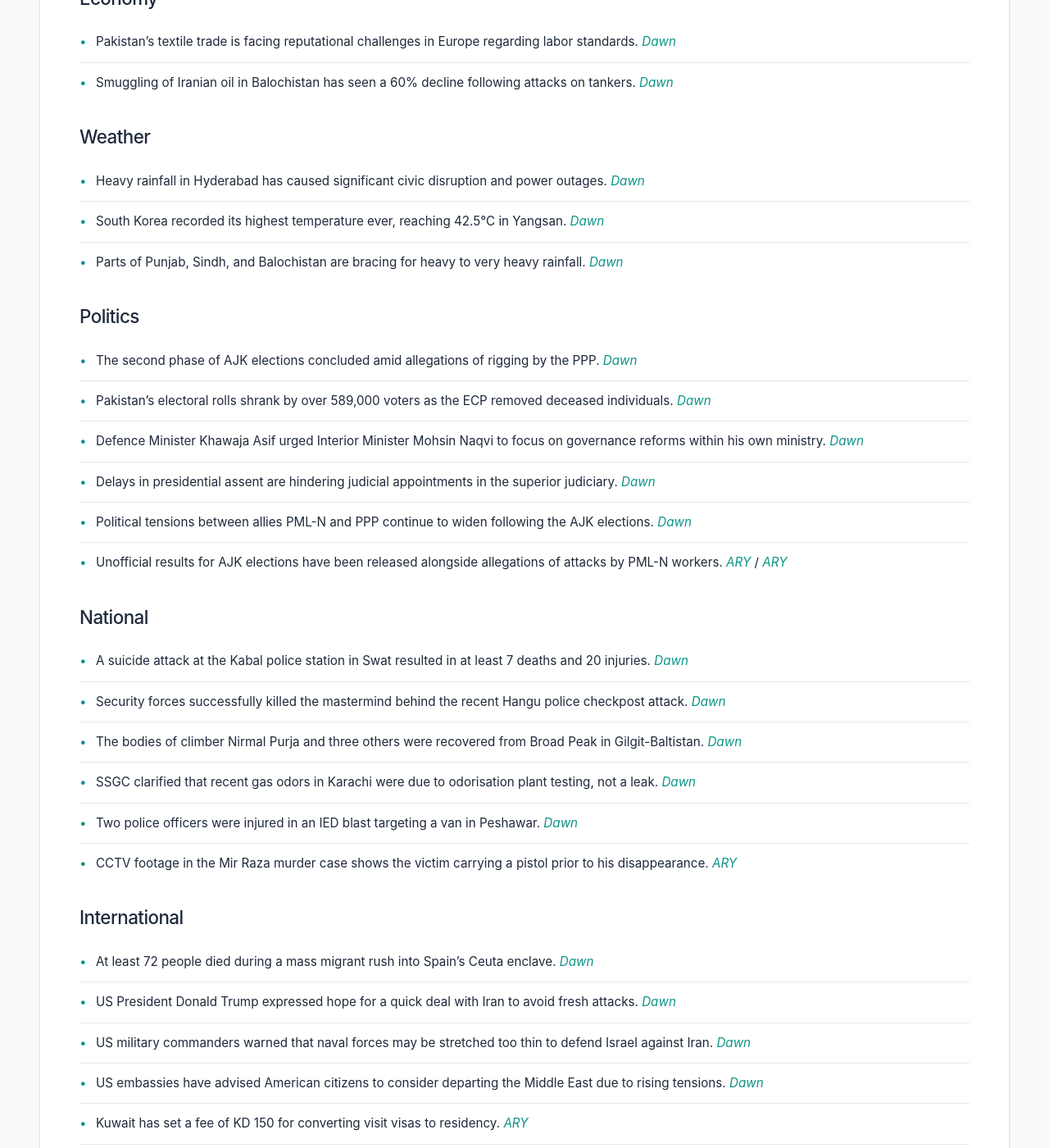
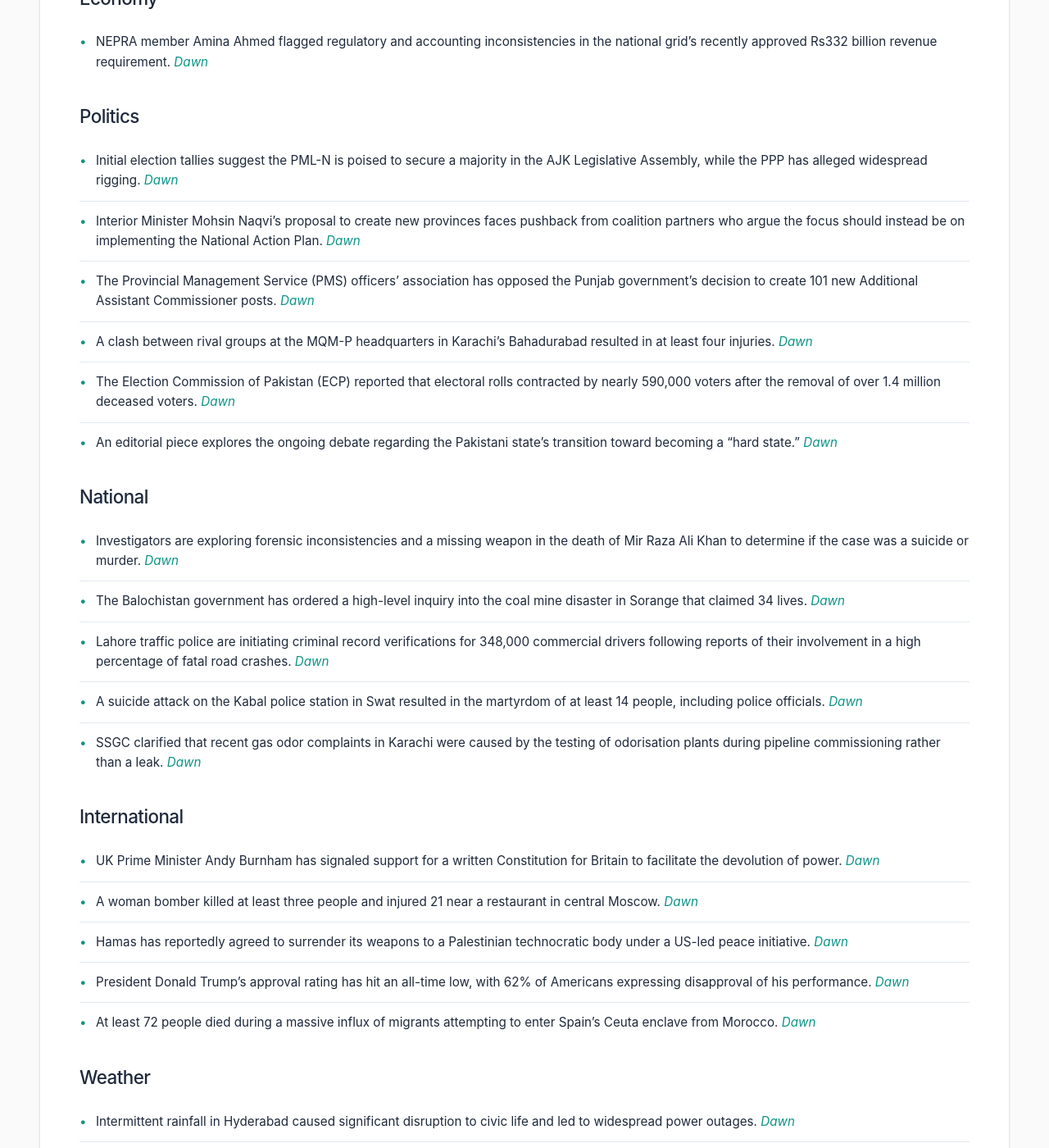
Before and after one commit to zsubzwary/news, a Jekyll site: the page built from en/index.md, in a window 1280 px wide and 1400 px high, scrolled down 428 px. Shown: the whole window at 82% size. Built offline with Jekyll 4.4.1, drawn with Linux system fonts in a browser that asks for light colours; some web fonts are replaced; comment, search, counter and statistics services are not loaded; some of the changed text lies outside the part shown.

Commit message:
DateTime; 2026-08-03T04:02:56.300Z

```diff
--- a/en/index.md
+++ b/en/index.md
@@ -4,51 +4,40 @@ title: Pakistan News Briefing
 lang: en
 ---
 
-Published at: 02-Aug-2026 21:03PKT
+Published at: 03-Aug-2026 09:02PKT
 
 Time to read: 3 mins
 
 ### Economy
-- Pakistan's textile trade is facing reputational challenges in Europe regarding labor standards. *[Dawn](https://www.dawn.com/news/2020141/guilty-until-proven-innocent-pakistans-textile-trade-on-trial)*
-- Smuggling of Iranian oil in Balochistan has seen a 60% decline following attacks on tankers. *[Dawn](https://www.dawn.com/news/2020065/iranian-oil-smuggling-drops-60pc-claim-sources)*
+- NEPRA member Amina Ahmed flagged regulatory and accounting inconsistencies in the national grid's recently approved Rs332 billion revenue requirement. *[Dawn](https://www.dawn.com/news/2020292/inconsistencies-in-rs332bn-grid-revenue-flagged)*
+
+### Politics
+- Initial election tallies suggest the PML-N is poised to secure a majority in the AJK Legislative Assembly, while the PPP has alleged widespread rigging. *[Dawn](https://www.dawn.com/news/2020296/pml-n-poised-to-grab-lions-share-in-ajk)*
+- Interior Minister Mohsin Naqvi's proposal to create new provinces faces pushback from coalition partners who argue the focus should instead be on implementing the National Action Plan. *[Dawn](https://www.dawn.com/news/2020299/naqvis-call-for-new-provinces-faces-fresh-pushback)*
+- The Provincial Management Service (PMS) officers' association has opposed the Punjab government's decision to create 101 new Additional Assistant Commissioner posts. *[Dawn](https://www.dawn.com/news/2020277/move-to-create-over-100-new-additional-assistant-commissioner-posts-in-punjab-opposed)*
+- A clash between rival groups at the MQM-P headquarters in Karachi's Bahadurabad resulted in at least four injuries. *[Dawn](https://www.dawn.com/news/2020162/scuffle-and-chaos-mar-mqm-p-meeting-as-two-groups-clash-at-partys-office-in-karachis-bahadurabad)*
+- The Election Commission of Pakistan (ECP) reported that electoral rolls contracted by nearly 590,000 voters after the removal of over 1.4 million deceased voters. *[Dawn](https://www.dawn.com/news/2020147/electoral-rolls-shrink-by-589458-in-less-than-two-months-as-ecp-removes-148m-deceased-voters)*
+- An editorial piece explores the ongoing debate regarding the Pakistani state's transition toward becoming a "hard state." *[Dawn](https://www.dawn.com/news/2020265/a-hard-state)*
+
+### National
+- Investigators are exploring forensic inconsistencies and a missing weapon in the death of Mir Raza Ali Khan to determine if the case was a suicide or murder. *[Dawn](https://www.dawn.com/news/2020224/missing-weapon-forensic-inconsistencies-puzzle-investigators-in-raza-murder-case)*
+- The Balochistan government has ordered a high-level inquiry into the coal mine disaster in Sorange that claimed 34 lives. *[Dawn](https://www.dawn.com/news/2020278/balochistan-govt-orders-inquiry-into-sorange-coal-mine-disaster)*
+- Lahore traffic police are initiating criminal record verifications for 348,000 commercial drivers following reports of their involvement in a high percentage of fatal road crashes. *[Dawn](https://www.dawn.com/news/2020243/criminal-record-verification-of-lahores-commercial-drivers-in-the-offing)*
+- A suicide attack on the Kabal police station in Swat resulted in the martyrdom of at least 14 people, including police officials. *[Dawn](https://www.dawn.com/news/2020154/at-least-14-people-including-police-officials-martyred-in-suicide-attack-on-kabal-police-station-in-swat-police)*
+- SSGC clarified that recent gas odor complaints in Karachi were caused by the testing of odorisation plants during pipeline commissioning rather than a leak. *[Dawn](https://www.dawn.com/news/2020140/ssgc-assures-citizens-there-is-no-gas-leak-says-odourisation-plant-testing-led-to-complaints)*
+
+### International
+- UK Prime Minister Andy Burnham has signaled support for a written Constitution for Britain to facilitate the devolution of power. *[Dawn](https://www.dawn.com/news/2020283/andy-burnham-backs-written-constitution-for-britain)*
+- A woman bomber killed at least three people and injured 21 near a restaurant in central Moscow. *[Dawn](https://www.dawn.com/news/2020282/woman-bomber-kills-3-near-moscow-restaurant)*
+- Hamas has reportedly agreed to surrender its weapons to a Palestinian technocratic body under a US-led peace initiative. *[Dawn](https://www.dawn.com/news/2020269/farewell-to-arms)*
+- President Donald Trump's approval rating has hit an all-time low, with 62% of Americans expressing disapproval of his performance. *[Dawn](https://www.dawn.com/news/2020266/damage-assessment)*
+- At least 72 people died during a massive influx of migrants attempting to enter Spain's Ceuta enclave from Morocco. *[Dawn](https://www.dawn.com/news/2020149/at-least-72-died-in-spains-ceuta-migrant-rush)*
 
 ### Weather
-- Heavy rainfall in Hyderabad has caused significant civic disruption and power outages. *[Dawn](https://www.dawn.com/news/2020152/routine-life-disrupted-in-hyderabad-after-rain-lashes-city)*
-- South Korea recorded its highest temperature ever, reaching 42.5°C in Yangsan. *[Dawn](https://www.dawn.com/news/2020115/south-korea-records-its-highest-ever-temperature-of-425c)*
-- Parts of Punjab, Sindh, and Balochistan are bracing for heavy to very heavy rainfall. *[Dawn](https://www.dawn.com/news/2020036/most-parts-of-country-brace-for-heavy-rains)*
-
-### Politics
-- The second phase of AJK elections concluded amid allegations of rigging by the PPP. *[Dawn](https://www.dawn.com/news/2020095/second-phase-of-ajk-polls-conclude-amid-renewed-rigging-allegations-by-ppp)*
-- Pakistan's electoral rolls shrank by over 589,000 voters as the ECP removed deceased individuals. *[Dawn](https://www.dawn.com/news/2020147/electoral-rolls-shrink-by-589458-in-less-than-two-months-as-ecp-removes-1.48m-deceased-voters)*
-- Defence Minister Khawaja Asif urged Interior Minister Mohsin Naqvi to focus on governance reforms within his own ministry. *[Dawn](https://www.dawn.com/news/2020112/asif-reacts-to-naqvis-call-for-governance-reset-urges-him-to-begin-with-his-own-ministry-or-pcb)*
-- Delays in presidential assent are hindering judicial appointments in the superior judiciary. *[Dawn](https://www.dawn.com/news/2020043/presidential-nod-delay-hits-judiciary-appointments)*
-- Political tensions between allies PML-N and PPP continue to widen following the AJK elections. *[Dawn](https://www.dawn.com/news/2020046/allies-rift-continues-to-widen-as-ajk-polls-enter-2nd-phase)*
-- Unofficial results for AJK elections have been released alongside allegations of attacks by PML-N workers. *[ARY](https://arynews.tv/ajk-elections-phase-ii-unofficial-results)* / *[ARY](https://arynews.tv/ajk-elections-latif-akbar-alleges-attack-by-pml-n-workers)*
-
-### National
-- A suicide attack at the Kabal police station in Swat resulted in at least 7 deaths and 20 injuries. *[Dawn](https://www.dawn.com/news/2020154/at-least-7-killed-20-injured-in-suicide-attack-on-kabal-police-station-in-swat)*
-- Security forces successfully killed the mastermind behind the recent Hangu police checkpost attack. *[Dawn](https://www.dawn.com/news/2020144/security-forces-kill-mastermind-of-hangu-police-checkpost-attack-sources)*
-- The bodies of climber Nirmal Purja and three others were recovered from Broad Peak in Gilgit-Baltistan. *[Dawn](https://www.dawn.com/news/2020134/bodies-of-nepalese-climber-nirmal-purja-3-other-mountaineers-recovered-on-broad-peak-alpine-club)*
-- SSGC clarified that recent gas odors in Karachi were due to odorisation plant testing, not a leak. *[Dawn](https://www.dawn.com/news/2020140/ssgc-assures-citizens-there-is-no-gas-leak-says-odourisation-plant-testing-led-to-complaints)*
-- Two police officers were injured in an IED blast targeting a van in Peshawar. *[Dawn](https://www.dawn.com/news/2020137/2-cops-injured-in-ied-blast-targeting-police-van-in-peshawar)*
-- CCTV footage in the Mir Raza murder case shows the victim carrying a pistol prior to his disappearance. *[ARY](https://arynews.tv/mir-raza-murder-case-cctv-shows-victim-carrying-pistol)*
-
-### International
-- At least 72 people died during a mass migrant rush into Spain’s Ceuta enclave. *[Dawn](https://www.dawn.com/news/2020149/at-least-72-died-in-spains-ceuta-migrant-rush)*
-- US President Donald Trump expressed hope for a quick deal with Iran to avoid fresh attacks. *[Dawn](https://www.dawn.com/news/2020104/trump-says-us-locked-and-loaded-but-will-hold-off-on-fresh-iran-attack-in-hope-of-quick-deal)*
-- US military commanders warned that naval forces may be stretched too thin to defend Israel against Iran. *[Dawn](https://www.dawn.com/news/2020037/us-may-not-have-enough-forces-to-defend-israel-against-iran)*
-- US embassies have advised American citizens to consider departing the Middle East due to rising tensions. *[Dawn](https://www.dawn.com/news/2020047/us-govt-advises-americans-to-leave-mideast)*
-- Kuwait has set a fee of KD 150 for converting visit visas to residency. *[ARY](https://arynews.tv/kuwait-sets-kd-150-fee-to-convert-visit-visa-to-residency)*
-- Capital One reportedly closed the Trump Organization's accounts following an anti-money laundering probe. *[ARY](https://arynews.tv/capital-one-says-it-closed-trump-organizations-accounts-after-anti-money-laundering-probe)*
-
-### Sports
-- FIFA President Gianni Infantino faces scrutiny over a failed plan to sell World Cup commercial rights. *[Dawn](https://www.dawn.com/news/2020133/fifa-chief-infantinos-position-looks-unacceptable-head-of-european-leagues-says)*
-- Erling Haaland's market value has been highlighted following the 2026 FIFA World Cup. *[ARY](https://arynews.tv/fifa-world-cup-2026-made-erling-haaland-priceless)*
-
-### Health
-- A Salmonella outbreak in Louisiana has been linked to a massive egg recall. *[ARY](https://arynews.tv/louisiana-reports-salmonella-outbreak-linked-to-massive-egg-recall-brands-lot-codes-and-symptoms)*
-- Nicole ‘Snooki’ Polizzi provided an update on her recovery following a cervical cancer hysterectomy. *[ARY](https://arynews.tv/nicole-snooki-polizzi-shares-candid-recovery-update-following-cervical-cancer-hysterectomy)*
+- Intermittent rainfall in Hyderabad caused significant disruption to civic life and led to widespread power outages. *[Dawn](https://www.dawn.com/news/2020152/routine-life-disrupted-in-hyderabad-after-rain-lashes-city)*
+- Raging wildfires in Greece and North America, exacerbated by climate change and heatwaves, are causing significant destruction and evacuations. *[Dawn](https://www.dawn.com/news/2020284/firefighters-under-pressure-amid-raging-wildfires)*
 
 ### Other
-- A new video featuring Princess Kate and Prince William has been released. *[ARY](https://arynews.tv/princess-kate-williams-sweet-video-clip-with-a-message)*
-- Actor Tom Holland has teased a potential appearance in 'Avengers: Doomsday'. *[ARY](https://arynews.tv/tom-holland-teases-possible-avengers-doomsday-appearance)*
+- A report highlights the ongoing human-wildlife conflict in the Himalayas involving leopard attacks on local residents. *[Dawn](https://www.dawn.com/news/2020289/living-with-leopards-in-the-himalayas)*
+- Actor Jon Bernthal discussed the personal sacrifices his family made during his time filming 'The Punisher'. *[ARY](https://arynews.tv/jon-bernthal-reveals-family-sacrifice-behind-the-punisher-role)*
+- Ram Kapoor shared personal anecdotes during an appearance on the show 'Lock Upp 2'. *[ARY](https://arynews.tv/lock-upp-2-ram-kapoor-shares-secret-hidden-from-wife)*
```
